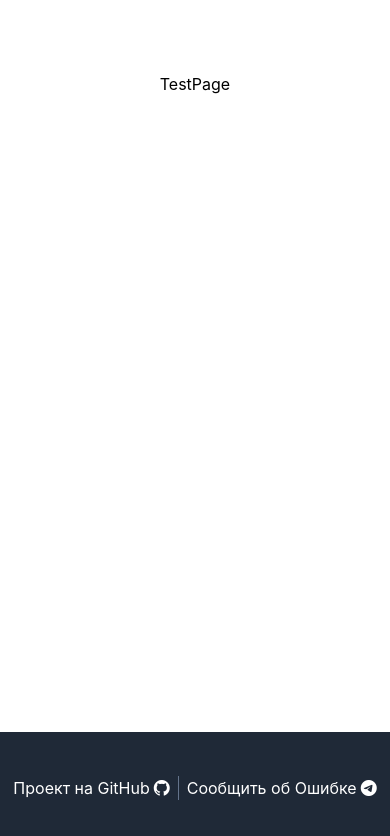
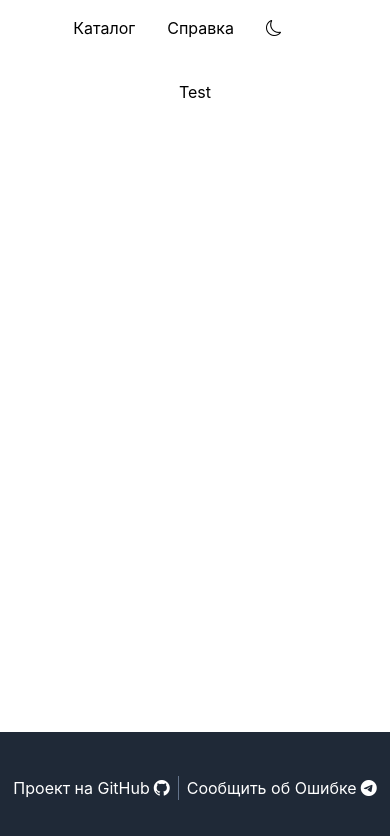
Before and after one commit to nkg-17/math-tests, a React (Vite) app: page /test/10294 in a window 390 px wide. Shown: the top 836 px of the page. Built offline with nearby package versions, Linux system fonts and the light colour scheme.

Commit message:
Responsive Nav, Refactored Layout, minor changes

```diff
--- a/src/App.jsx
+++ b/src/App.jsx
@@ -1,7 +1,6 @@
 
 import AppRouter from 'components/AppRouter';
 import AppRoutes from 'components/AppRoutes';
-import DefaultLayout from 'layouts/DefaultLayout';
 
 import AppContext from 'contexts/AppContext';
 
--- /dev/null
+++ b/src/components/Layout/Body.jsx
@@ -0,0 +1,13 @@
+
+
+function Body({children, className, style}) {
+	return (
+		<main
+		className={"w-2/3 mb-20 p-0 flex-1 flex flex-col items-center " + className}
+		style={style}>
+			{children}
+		</main>
+	)
+}
+
+export default Body
--- /dev/null
+++ b/src/components/Layout/Footer.jsx
@@ -0,0 +1,26 @@
+
+
+function Footer({children, className, style}) {
+	return (
+		<footer
+		className={"w-full h-28 flex text-white bg-gray-800 items-center justify-center " + className}
+		style={style}>
+			<div className="flex flex-row divide-x divide-slate-500 items-center">
+				<a
+				href={import.meta.env.VITE_URL_REPO}
+				target="_blank"
+				className="text-1xl px-2 font-normal hover:underline">
+					<span>Проект на GitHub</span><i className="ml-1 bi bi-github" />
+				</a>
+				<a
+				href={import.meta.env.VITE_URL_CREATOR}
+				target="_blank"
+				className="text-1xl px-2 font-normal hover:underline">
+					<span>Сообщить об Ошибке</span><i className="ml-1 bi bi-telegram" />
+				</a>
+			</div>
+		</footer>
+	);
+}
+
+export default Footer;
--- /dev/null
+++ b/src/components/Layout/Nav.jsx
@@ -0,0 +1,59 @@
+import { useState, useEffect, useContext } from 'react';
+import { Link } from 'react-router-dom';
+
+import RoutePaths from 'constants/routePaths';
+
+import AppContext from 'contexts/AppContext';
+
+
+function NavItem({children, className, style, textColor}) {
+	return (
+		<span
+		className={`
+		px-3 py-2
+		cursor-pointer select-none
+		rounded-lg
+		transition
+		ease-in-out
+		text-${textColor ? textColor : "black"}
+		hover:text-${(textColor == "white") ? "black" : "white"}
+		hover:bg-slate-200 active:bg-slate-300 ${className}
+		shadow-black/50 hover:shadow-md`}
+		style={style}>
+			{children}
+		</span>
+	)
+}
+
+
+function Nav({children, className, style, transparent, textColor}) {
+	const text = textColor ? textColor : (transparent ? "white" : "black");
+
+	return (
+		<nav
+		className={`
+		w-full sticky top-0
+		px-24 py-4
+		text-gray-900
+		transition
+		ease-in-out
+		bg-${(transparent) ? "transparent" : "white"}
+		shadow-black/10 ${(!transparent) ? "shadow-lg" : ""}
+		flex justify-end items-center ${className}`}
+		style={style}>
+			<div className="flex items-center flex-row gap-2">
+				<Link to={RoutePaths.Catalog}>
+					<NavItem textColor={text}>Каталог</NavItem>
+				</Link>
+				<Link to={RoutePaths.Help}>
+					<NavItem textColor={text}>Справка</NavItem>
+				</Link>
+				<button>
+					<NavItem textColor={text}><i className="bi bi-moon" /></NavItem>
+				</button>
+			</div>
+		</nav>
+	);
+}
+
+export default Nav;
--- /dev/null
+++ b/src/components/Layout/index.jsx
@@ -0,0 +1,19 @@
+import Nav from './Nav';
+import Body from './Body';
+import Footer from './Footer';
+
+
+function Layout({children, className, style}) {
+	return (
+		<div className={"w-screen min-h-screen m-0 p-0 flex flex-col items-center " + className}
+		style={style}>
+			{children}
+		</div>
+	);
+}
+
+Layout.Nav = Nav;
+Layout.Body = Body;
+Layout.Footer = Footer;
+
+export default Layout;
--- a/src/layouts/DefaultLayout/index.jsx
+++ /dev/null
@@ -1,17 +0,0 @@
-import Nav from 'components/Nav';
-import Footer from 'components/Footer';
-
-
-function DefaultLayout({children, className, style}) {
-	return (
-		<div className={"w-screen min-h-screen m-0 p-0 flex flex-col items-center " + className} style={style}>
-			<Nav />
-			<main className="w-2/3 mb-20 p-0 flex-1 flex flex-col items-center">
-				{children}
-			</main>
-			<Footer />
-		</div>
-	);
-}
-
-export default DefaultLayout;
--- a/src/pages/CatalogPage/Header.jsx
+++ b/src/pages/CatalogPage/Header.jsx
@@ -1,14 +1,23 @@
+import { useContext } from 'react';
+import { motion } from 'framer-motion';
+
+import CatalogContext from 'contexts/CatalogContext';
 
 
 function Header(props) {
+	const context = useContext(CatalogContext);
+
 	return (
 		<header className={"pb-16 pt-0 flex flex-col items-center gap-3 " + props.className}>
 			<h1 className="w-fit text-5xl font-light text-white">
 				Стереометрия ЕГЭ
 			</h1>
-			<h2 className="w-fit text-xl font-light text-slate-200">
+			<motion.h2
+			onViewportEnter={() => context.setNavTransparent(true)}
+			onViewportLeave={() => context.setNavTransparent(false)}
+			className="w-fit text-xl font-light text-slate-200">
 				Каталог задач для подготовки к экзамену
-			</h2>
+			</motion.h2>
 		</header>
 	);
 }
--- a/src/pages/CatalogPage/index.jsx
+++ b/src/pages/CatalogPage/index.jsx
@@ -1,4 +1,4 @@
-import { useEffect, useContext } from 'react';
+import { useState, useContext } from 'react';
 
 import { createRandomTest } from 'types/MathTest';
 
@@ -9,13 +9,15 @@ import Header from './Header';
 import AppContext from 'contexts/AppContext';
 import CatalogContext from 'contexts/CatalogContext';
 
-import DefaultLayout from 'layouts/DefaultLayout';
+import Layout from 'components/Layout';
 
 
 function CatalogPage(props) {
+	const [ navTransparent, setNavTransparent ] = useState(true);
 	const contextValue = {
 		testList: Array.from({length:2}, (_, i) => createRandomTest()),
-		openTest: () => {}
+		openTest: () => {},
+		setNavTransparent: (t) => setNavTransparent(() => t)
 	};
 
 	const bgHeight = "13rem";
@@ -24,18 +26,18 @@ function CatalogPage(props) {
 	const bg = `linear-gradient(to bottom, ${bgColorStart} 0, ${bgColorEnd} ${bgHeight}, transparent ${bgHeight} 100%)`;
 
 	return (
-		<DefaultLayout style={{background:bg}}>
-
-			{/* How do I scale this thing vertically? */}
-			<img style={{position:"absolute",top:"12.9rem",width:"100%",zIndex:-1}} src="wave.svg" />
-
-			<Header />
-			<Search className="mb-20" />
-
-			<CatalogContext.Provider value={contextValue}>
-				<CardGrid />
-			</CatalogContext.Provider>
-		</DefaultLayout>
+		<Layout style={{background:bg}}>
+			<Layout.Nav transparent={navTransparent} />
+			<Layout.Body>
+				<CatalogContext.Provider value={contextValue}>
+					<img style={{position:"absolute",top:"12.9rem",width:"100%",zIndex:-1}} src="wave.svg" />
+					<Header />
+					<Search className="mb-20" />
+					<CardGrid />
+				</CatalogContext.Provider>
+			</Layout.Body>
+			<Layout.Footer />
+		</Layout>
 	);
 }
 
--- a/src/pages/HelpPage/index.jsx
+++ b/src/pages/HelpPage/index.jsx
@@ -1,13 +1,15 @@
-import DefaultLayout from 'layouts/DefaultLayout';
+import Layout from 'components/Layout';
 
 
 function HelpPage(props) {
 	return (
-		<DefaultLayout>
-			<div>
-				Help
-			</div>
-		</DefaultLayout>
+		<Layout>
+			<Layout.Nav  transparent textColor="black" />
+			<Layout.Body className="pt-6">
+				FAQ
+			</Layout.Body>
+			<Layout.Footer />
+		</Layout>
 	);
 }
 
--- a/src/pages/TestPage/index.jsx
+++ b/src/pages/TestPage/index.jsx
@@ -8,16 +8,22 @@ import Picture from './Picture';
 
 import AppContext from 'contexts/AppContext';
 
-import DefaultLayout from 'layouts/DefaultLayout';
+import Layout from 'components/Layout';
 
 
 function TestPage(props) {
 	const { id } = useParams();
 
 	return (
-		<DefaultLayout>
-			TestPage
-		</DefaultLayout>
+		<Layout>
+			<Layout.Nav transparent textColor="black" />
+
+			<Layout.Body className="pt-6">
+				Test
+			</Layout.Body>
+
+			<Layout.Footer />
+		</Layout>
 	);
 }
 
```
Also changed, not shown: src/components/Nav/brand.svg (deleted).
